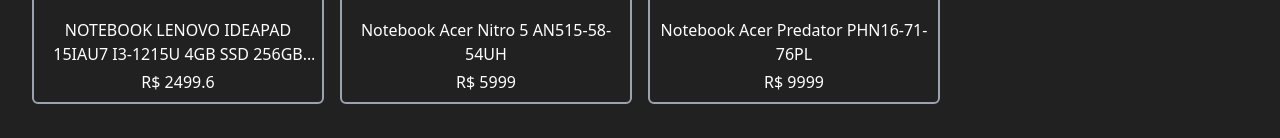
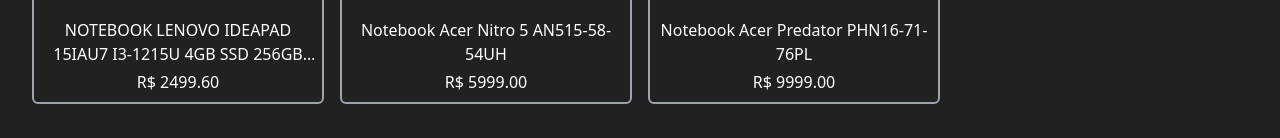
Before and after one commit to Rein4ldoAlv3s/gyn-gamer, a React (Vite) app: page /notebooks in a window 1280 px wide. Shown: the part 426-564 px from the top of the page. Built offline with nearby package versions, Linux system fonts and the light colour scheme.

Commit message:
formatacao de valores

```diff
--- a/src/components/Home.tsx
+++ b/src/components/Home.tsx
@@ -31,7 +31,7 @@ function Produtos({ currentProdutos }: { currentProdutos: Produto[] }) {
                             </div>
                             <div className="p-2 text-center">
                                 <p className="pt-3 pb-1 text-center line-clamp-2 text-customWhite">{prod.name}</p>
-                                <p className="text-customWhite">R$ {prod.price}</p>
+                                <p className="text-customWhite">R$ {(prod.price)?.toFixed(2)}</p>
                             </div>
                         </div>
                     </a>
--- a/src/components/Notebooks.tsx
+++ b/src/components/Notebooks.tsx
@@ -30,7 +30,7 @@ function Produtos({ currentProdutos }: { currentProdutos: Produto[] }) {
                             </div>
                             <div className="p-2 text-center">
                                 <p className="pt-3 pb-1 text-center line-clamp-2 text-customWhite">{prod.name}</p>
-                                <p className="text-customWhite">R$ {prod.price}</p>
+                                <p className="text-customWhite">R$ {(prod.price)?.toFixed(2)}</p>
                             </div>
                         </div>
                     </a>
--- a/src/components/Pcgamer.tsx
+++ b/src/components/Pcgamer.tsx
@@ -32,7 +32,7 @@ function Produtos({ currentProdutos }: { currentProdutos: Produto[] }) {
                             </div>
                             <div className="p-2 text-center">
                                 <p className="pt-3 pb-1 text-center line-clamp-2 text-customWhite">{prod.name}</p>
-                                <p className="text-customWhite">R$ {prod.price}</p>
+                                <p className="text-customWhite">R$ {(prod.price)?.toFixed(2)}</p>
                             </div>
                         </div>
                     </a>
```
